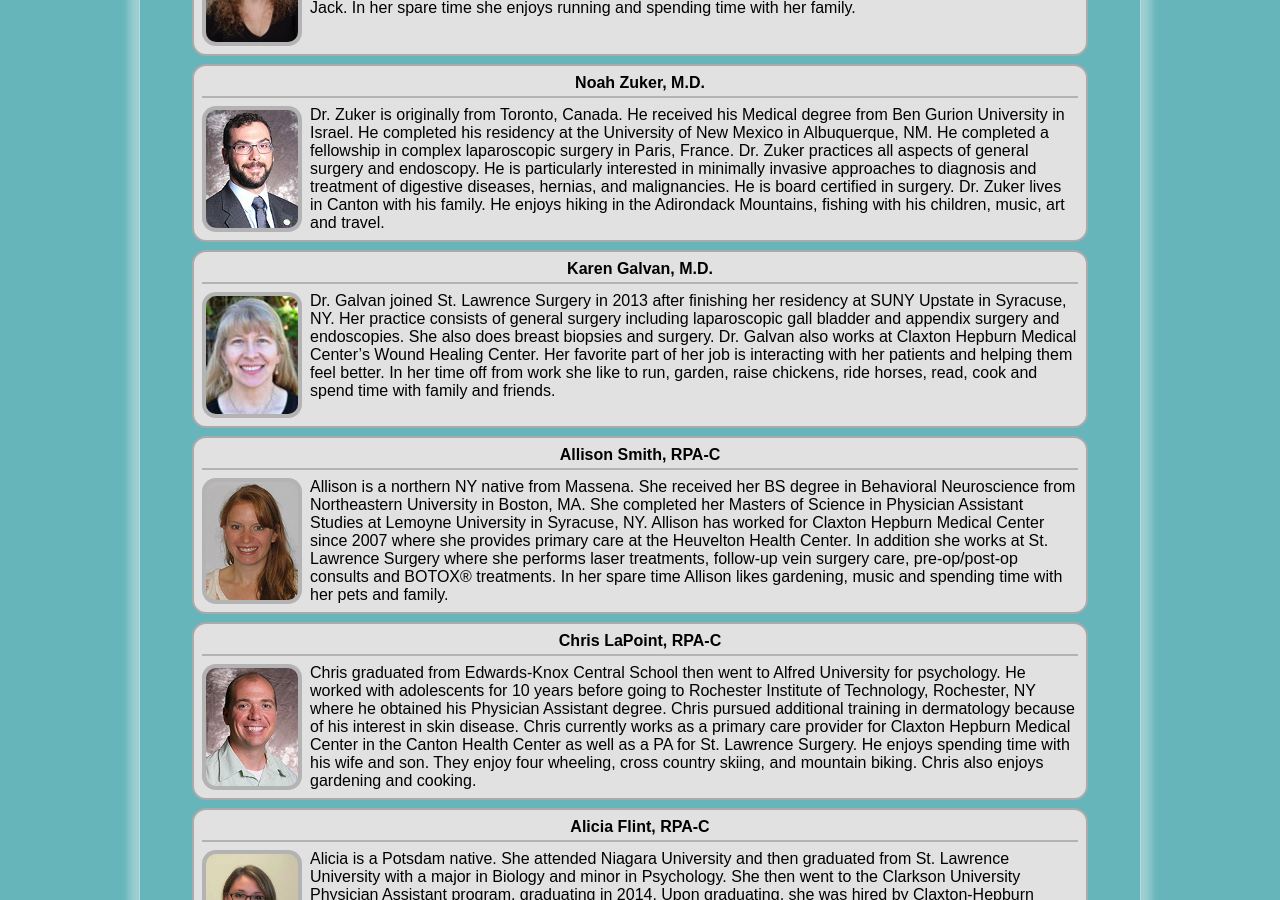
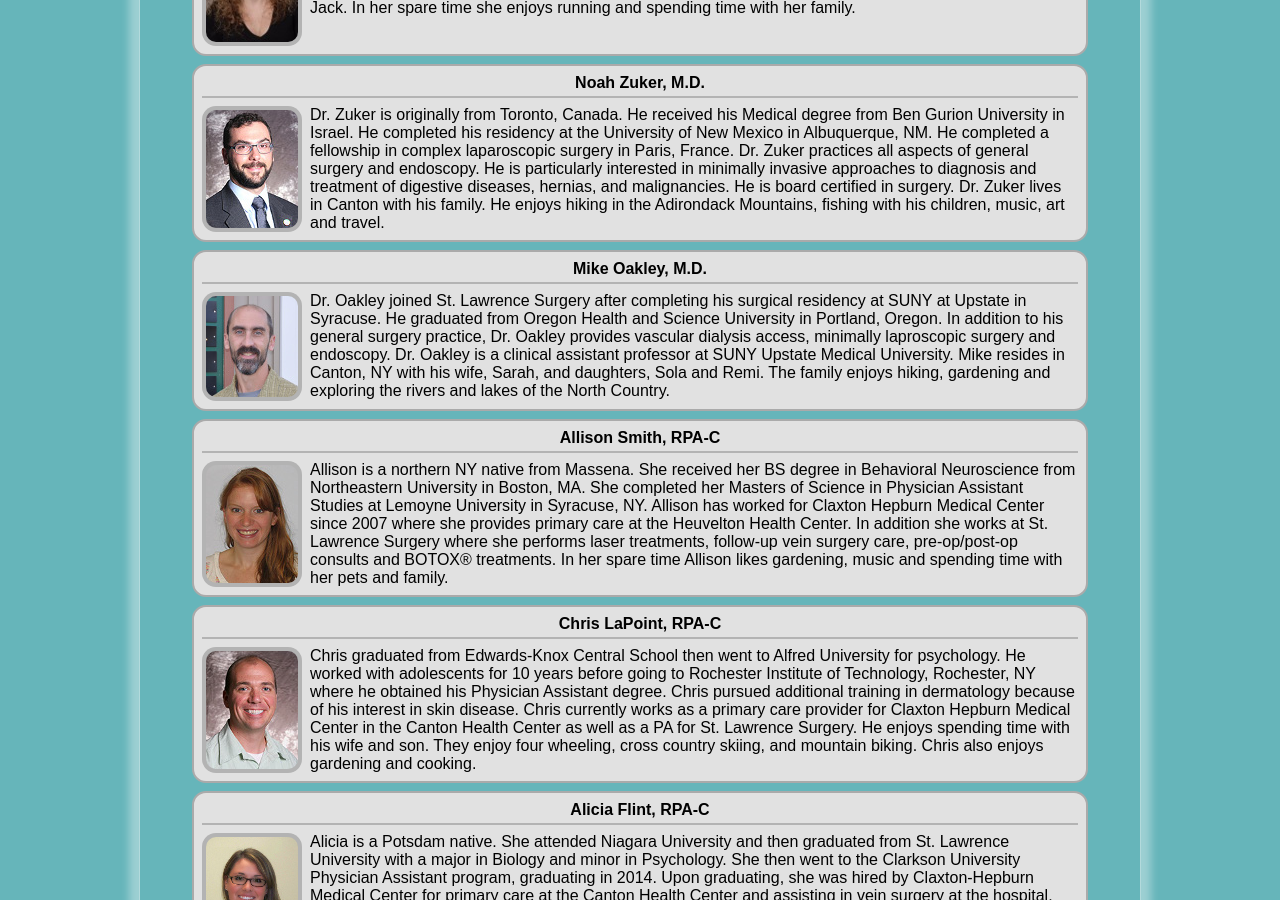
Before and after one commit to saintlawrencesurgery/saintlawrencesurgery.github.io, a Jekyll site: the page built from about/index.html, in a window 1280 px wide and 900 px high, scrolled down 560 px. Built offline with Jekyll 4.4.1, drawn with Linux system fonts in a browser that asks for light colours; nearby versions of some CDN libraries.

Commit message:
Replace Karen Galvan with Mike Oakley

```diff
--- a/_data/physicians.yml
+++ b/_data/physicians.yml
@@ -16,11 +16,11 @@
   portrait_alt: noah-portrait
   bio: Dr. Zuker is originally from Toronto, Canada. He received his Medical degree from Ben Gurion University in Israel. He completed his residency at the University of New Mexico in Albuquerque, NM. He completed a fellowship in complex laparoscopic surgery in Paris, France. Dr. Zuker practices all aspects of general surgery and endoscopy.  He is particularly interested in minimally invasive approaches to diagnosis and treatment of digestive diseases, hernias, and malignancies.  He is board certified in surgery.  Dr. Zuker lives in Canton with his family.  He enjoys hiking in the Adirondack Mountains, fishing with his children, music, art and travel.
 
-- name: Karen Galvan
+- name: Mike Oakley
   title: M.D.
-  portrait_filename: karen-portrait.jpg
-  portrait_alt: karen-portrait
-  bio: Dr. Galvan joined St. Lawrence Surgery in 2013 after finishing her residency at SUNY Upstate in Syracuse, NY. Her practice consists of general surgery including laparoscopic gall bladder and appendix surgery and endoscopies.  She also does breast biopsies and surgery. Dr. Galvan also works at Claxton Hepburn Medical Center’s Wound Healing Center. Her favorite part of her job is interacting with her patients and helping them feel better. In her time off from work she like to run, garden, raise chickens, ride horses, read, cook and spend time with family and friends.
+  portrait_filename: mike-portrait.jpg
+  portrait_alt: mike-portrait
+  bio: Dr. Oakley joined St. Lawrence Surgery after completing his surgical residency at SUNY at Upstate in Syracuse. He graduated from Oregon Health and Science University in Portland, Oregon.  In addition to his general surgery practice, Dr. Oakley provides vascular dialysis access, minimally laproscopic surgery and endoscopy.  Dr. Oakley is a clinical assistant professor at SUNY Upstate Medical University.  Mike resides in Canton, NY with his wife, Sarah, and daughters, Sola and Remi.  The family enjoys hiking, gardening and exploring the rivers and lakes of the North Country.
 
 - name: Allison Smith
   title: RPA-C
--- a/index.html
+++ b/index.html
@@ -14,7 +14,7 @@ uses_google_maps: t # we only check that this isn't nil, it doesn't matter what
     <span style="white-space: nowrap;">Dr. Christopher Brandy</span>,
     <span style="white-space: nowrap;">Dr. Kiri Brandy</span>,
     <span style="white-space: nowrap;">Dr. Noah Zuker</span>, and
-    <span style="white-space: nowrap;">Dr. Karen Galvan</span>
+    <span style="white-space: nowrap;">Dr. Mike Oakley</span>.
   </p>
 </section>
 
```
Also changed, not shown: images/karen-portrait.jpg (deleted), images/mike-portrait.jpg (added).
